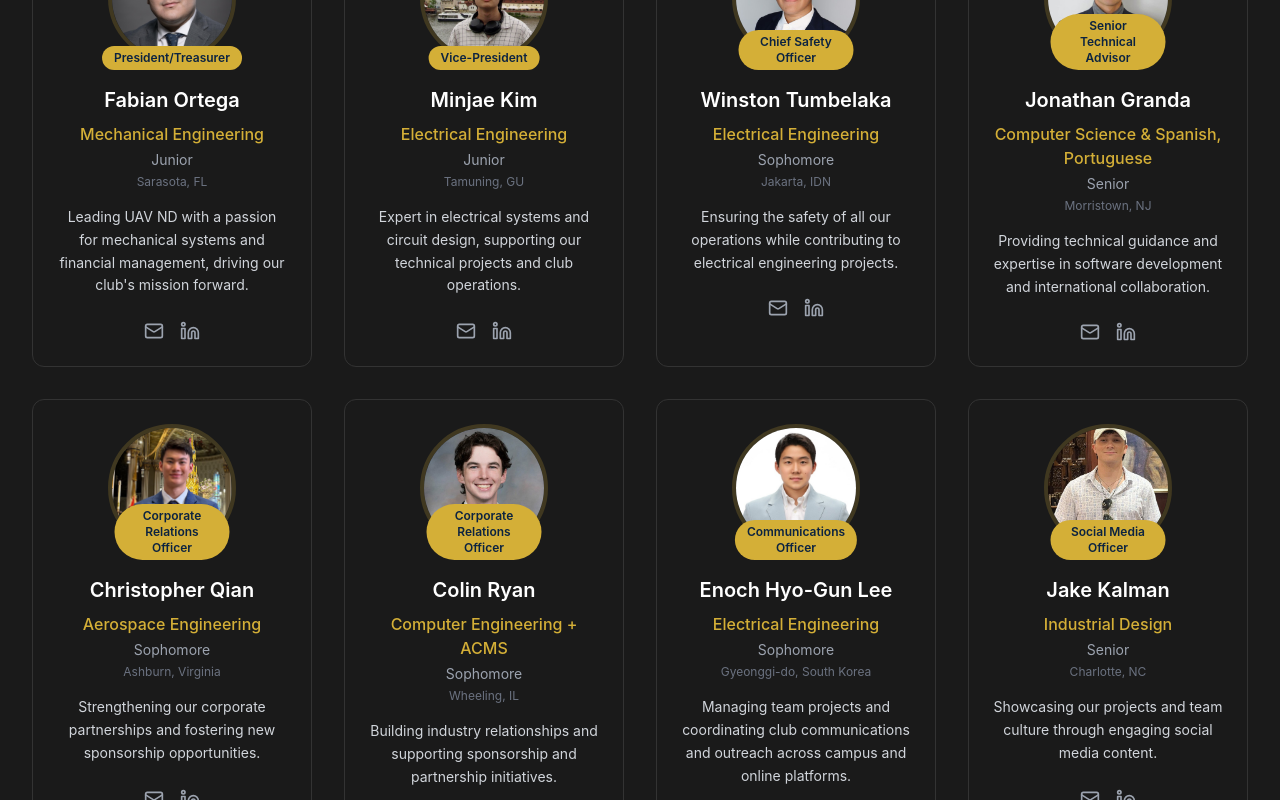
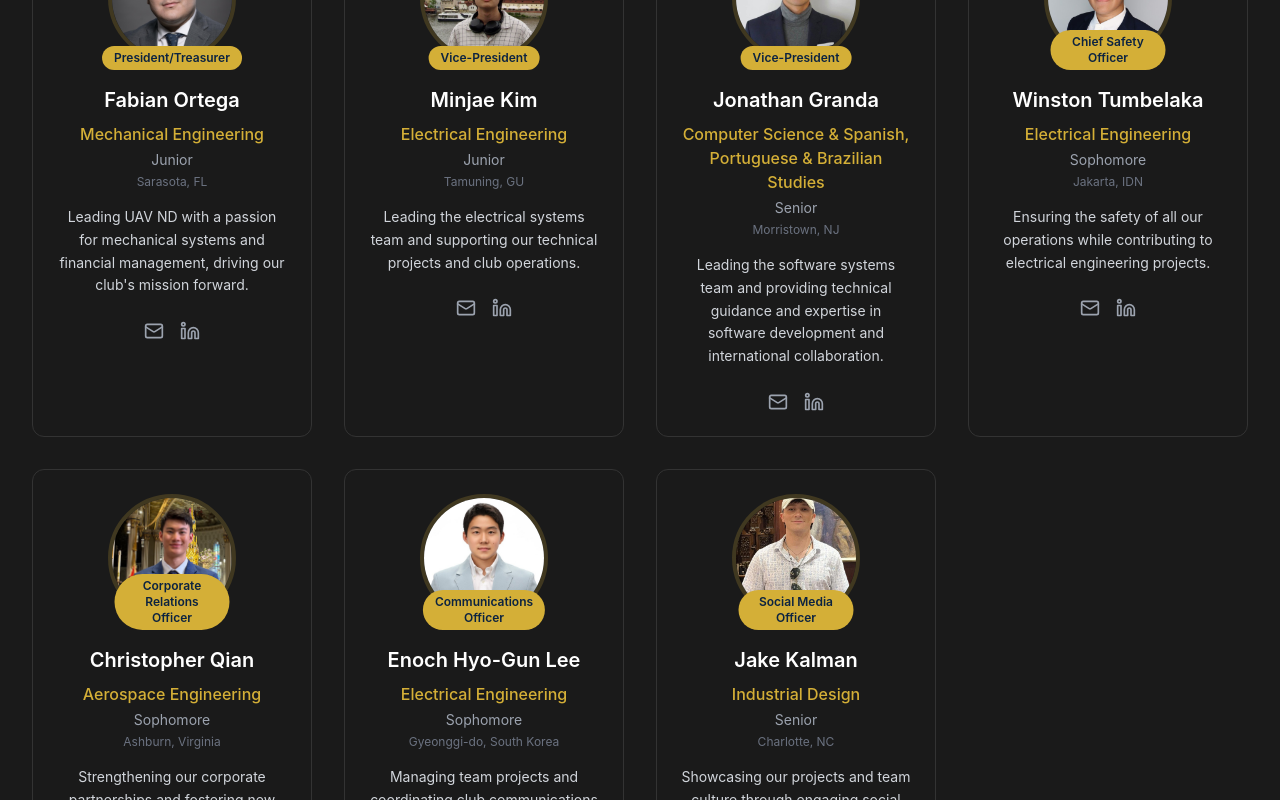
Before and after one commit to jgranda1999/uavnd-website, a React (Create React App) app: page / in a window 1280 px wide. Shown: the part 6960-7760 px from the top of the page. Built offline with nearby package versions, Linux system fonts and the light colour scheme.

Commit message:
Updating Team section

```diff
--- a/src/components/Team.tsx
+++ b/src/components/Team.tsx
@@ -6,7 +6,6 @@ import winstonImage from '../img/winston.jpeg';
 import minjaeImage from '../img/minjae.png';
 import enochImage from '../img/enoch.jpeg';
 import chrisImage from '../img/chris.jpg';
-import colinImage from '../img/colin.jpeg';
 import jakeImage from '../img/jake.jpg';
 
 const Team: React.FC = () => {
@@ -29,9 +28,20 @@ const Team: React.FC = () => {
 			year: "Junior",
 			location: "Tamuning, GU",
 			image: minjaeImage,
-			bio: "Expert in electrical systems and circuit design, supporting our technical projects and club operations.",
+			bio: "Leading the electrical systems team and supporting our technical projects and club operations.",
 			linkedin: "https://www.linkedin.com/in/mjkim05/",
 			email: "mkim26@nd.edu"
+		},
+		{
+			name: "Jonathan Granda",
+			role: "Vice-President",
+			major: "Computer Science & Spanish, Portuguese & Brazilian Studies",
+			year: "Senior",
+			location: "Morristown, NJ",
+			image: jgImage,
+			bio: "Leading the software systems team and providing technical guidance and expertise in software development and international collaboration.",
+			linkedin: "https://www.linkedin.com/in/jonathan-granda-acaro/",
+			email: "jgrandaa@nd.edu"
 		},
 		{
 			name: "Winston Tumbelaka",
@@ -43,17 +53,6 @@ const Team: React.FC = () => {
 			bio: "Ensuring the safety of all our operations while contributing to electrical engineering projects.",
 			linkedin: "https://www.linkedin.com/in/winston-tumbelaka/",
 			email: "wtumbel2@nd.edu"
-		},
-		{
-			name: "Jonathan Granda",
-			role: "Senior Technical Advisor",
-			major: "Computer Science & Spanish, Portuguese",
-			year: "Senior",
-			location: "Morristown, NJ",
-			image: jgImage,
-			bio: "Providing technical guidance and expertise in software development and international collaboration.",
-			linkedin: "https://www.linkedin.com/in/jonathan-granda-acaro/",
-			email: "jgrandaa@nd.edu"
 		}
 	];
 	// Additional leaders
@@ -68,17 +67,6 @@ const Team: React.FC = () => {
 			bio: "Strengthening our corporate partnerships and fostering new sponsorship opportunities.",
 			linkedin: "https://www.linkedin.com/in/christopher-w-qian/",
 			email: "cqian3@nd.edu"
-		},
-		{
-			name: "Colin Ryan",
-			role: "Corporate Relations Officer",
-			major: "Computer Engineering + ACMS",
-			year: "Sophomore",
-			location: "Wheeling, IL",
-			image: colinImage,
-			bio: "Building industry relationships and supporting sponsorship and partnership initiatives.",
-			linkedin: "https://www.linkedin.com/in/colin-ryan18/",
-			email: "cryan32@nd.edu"
 		},
 		{
 			name: "Enoch Hyo-Gun Lee",
```
